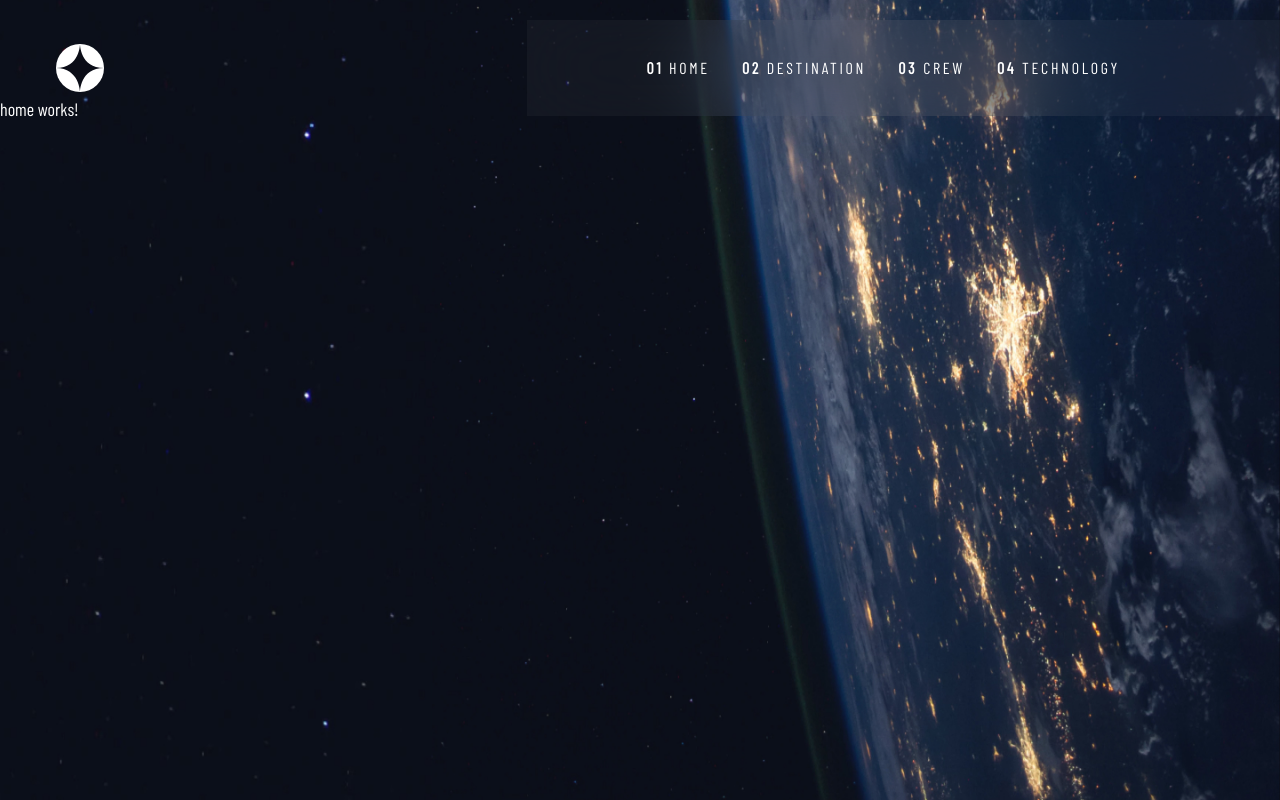
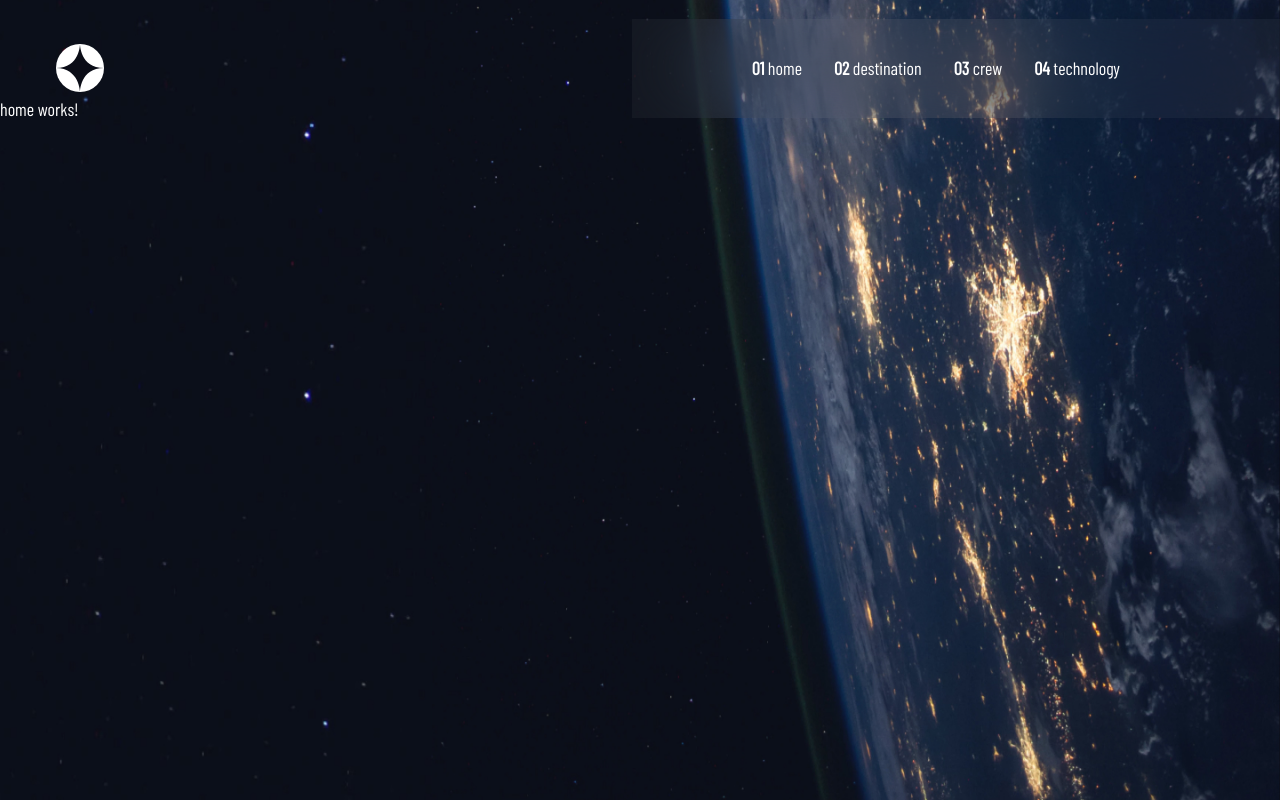
Before and after one commit to sh-ct/fem-i-space-tourism, an Angular app in the folder space-tourism-site/: page /home in a window 1280 px wide. Built offline with nearby package versions, Linux system fonts and the light colour scheme; a web font is replaced by a local one.

Commit message:
typography variables and media queries to assign different sizes at different breakpoints

```diff
--- a/space-tourism-site/src/assets/SCSS/base/_typography.scss
+++ b/space-tourism-site/src/assets/SCSS/base/_typography.scss
@@ -1,88 +1,156 @@
+@use '../layout/breakpoints';
+@use '../themes/theme';
+
 $ff-body: 'Barlow Condensed', sans-serif;
 $ff-accent: 'Bellefair', serif;
 
-$fw-100: 0.875rem;
-$fw-200: 1rem;
-$fw-300: 1.125rem;
-$fw-400: 1.75rem;
-$fw-500: 2rem;
-$fw-600: 3.5rem;
-$fw-700: 6.25rem;
-$fw-800: 9.375rem;
+$fs-000: 0.875rem;
+$fs-050: 0.938rem;
+$fs-100: 1rem;
+$fs-200: 1.125rem;
+$fs-300: 1.25rem;
+$fs-400: 1.5rem;
+$fs-500: 1.75rem;
+$fs-600: 2rem;
+$fs-700: 2.5rem;
+$fs-800: 3.5rem;
+$fs-900: 6.25rem;
+$fs-title: 5rem;
+$fs-title-large: 9.375rem;
+
+$ls-000: 0;
+$ls-100: 2px;
+$ls-200: 2.36px;
+$ls-300: 2.7px;
+$ls-400: 3.38px;
+$ls-500: 4.72px;
+
+:root {
+  // For Mobile
+  // GENERAL
+  --fs-body: #{$fs-050};
+  --fs-nav: #{$fs-100};
+  --ls-nav: #{$ls-300};
+  --fs-page-heading: #{$fs-100};
+  --ls-page-heading: #{$ls-300};
+
+  // HOME
+  --fs-home-heading: #{$fs-300};
+  --ls-home-heading: #{$ls-400};
+  --fs-home-heading-large: #{$fs-title};
+  --ls-home-heading-large: #{$ls-000};
+  --fs-home-cta: #{$fs-600};
+  --ls-home-cta: #{$ls-100};
+
+  // DESTINATIONS
+  --fs-dest-nav: #{$fs-000};
+  --ls-dest-nav: #{$ls-200};
+  --fs-dest-heading: #{$fs-700};
+  --fs-dest-stat-heading: #{$fs-000};
+  --ls-dest-stat-heading: #{$ls-200};
+  --fs-dest-stat-value: #{$fs-500};
+  --ls-dest-stat-value: #{$ls-000};
+
+  // CREW
+  --fs-crew-role: #{$fs-100};
+  --fs-crew-name: #{$fs-400};
+
+  // TECHNOLOGY
+  --fs-tech-heading: #{$fs-000};
+  --ls-tech-heading: #{$ls-200};
+  --fs-tech-vehicle: #{$fs-400};
+  --fs-tech-nav: #{$fs-100};
+}
 
 
-@mixin base-font {
+body {
   font-family: $ff-body;
-  font-weight: 400;
-  font-size: $fw-300;
+  font-size: var(--fs-body);
+  color: theme.$neutral;
+
 }
 
-body { @include base-font; }
+@mixin home-heading {
+  font-family: $ff-body;
+  font-size: var(--fs-home-heading);
+  letter-spacing: var(--ls-home-heading);
+  color: theme.$accent;
+  text-transform: uppercase;
 
-@mixin h1 {
-  font-family: $ff-accent;
-  font-size: $fw-800;
-  text-transform: uppercase;
+  span {
+    font-family: $ff-accent;
+    font-size: var(--fs-home-heading-large);
+    letter-spacing: 0;
+    color: theme.$home-heading;
+  }
 }
 
-h1 { @include h1; }
+@include breakpoints.for-tablet {
+  :root {
+    // For Tablet
+    // GENERAL
+    --fs-body: #{$fs-100};
+    --fs-nav: #{$fs-000};
+    --ls-nav: #{$ls-200};
+    --fs-page-heading: #{$fs-300};
+    --ls-page-heading: #{$ls-400};
 
-@mixin h2 {
-  font-family: $ff-accent;
-  font-size: $fw-700;
-  text-transform: uppercase;
+    // HOME
+    --fs-home-heading: #{$fs-300};
+    --ls-home-heading: #{$ls-400};
+    --fs-home-heading-large: #{$fs-title-large};
+
+    // DESTINATIONS
+    --fs-dest-nav: #{$fs-100};
+    --ls-dest-nav: #{$ls-300};
+    --fs-dest-heading: #{$fs-title};
+    --fs-dest-stat-heading: #{$fs-000};
+    --ls-dest-stat-heading: #{$ls-200};
+    --fs-dest-stat-value: #{$fs-500};
+
+    // CREW
+    --fs-crew-role: #{$fs-400};
+    --fs-crew-name: #{$fs-700};
+
+    // TECHNOLOGY
+    --fs-tech-heading: #{$fs-100};
+    --ls-tech-heading: #{$ls-300};
+    --fs-tech-vehicle: #{$fs-700};
+    --fs-tech-nav: #{$fs-400};
+  }
 }
 
-h2 { @include h2; }
+@include breakpoints.for-desktop {
+  :root {
+    // For Desktop
+    // GENERAL
+    --fs-body: #{$fs-200};
+    --fs-nav: #{$fs-100};
+    --ls-nav: #{$ls-300};
+    --fs-page-heading: #{$fs-500};
+    --ls-page-heading: #{$ls-500};
 
-@mixin h3 {
-  font-family: $ff-accent;
-  font-size: $fw-600;
-  text-transform: uppercase;
+    // HOME
+    --fs-home-heading: #{$fs-500};
+    --ls-home-heading: #{$ls-500};
+    --fs-home-heading-large: #{$fs-title-large};
+
+    // DESTINATIONS
+    --fs-dest-nav: #{$fs-100};
+    --ls-dest-nav: #{$ls-300};
+    --fs-dest-heading: #{$fs-900};
+    --fs-dest-stat-heading: #{$fs-000};
+    --ls-dest-stat-heading: #{$ls-200};
+    --fs-dest-stat-value: #{$fs-500};
+
+    // CREW
+    --fs-crew-role: #{$fs-600};
+    --fs-crew-name: #{$fs-800};
+
+    // TECHNOLOGY
+    --fs-tech-heading: #{$fs-100};
+    --ls-tech-heading: #{$ls-300};
+    --fs-tech-vehicle: #{$fs-800};
+    --fs-tech-nav: #{$fs-600};
+  }
 }
-
-h3 { @include h3; }
-
-@mixin h4 {
-  font-family: $ff-accent;
-  font-size: $fw-500;
-  text-transform: uppercase;
-}
-
-h4 { @include h4; }
-
-@mixin h5 {
-  font-family: $ff-body;
-  font-size: $fw-400;
-  letter-spacing: 4.75px;
-  text-transform: uppercase;
-}
-
-h5 { @include h5; }
-
-@mixin subheading {
-  font-family: $ff-accent;
-  font-size: $fw-400;
-  text-transform: uppercase;
-}
-
-.subheading { @include subheading; }
-
-@mixin sub-subheading {
-  font-family: $ff-body;
-  font-size: $fw-100;
-  letter-spacing: 2.36px;
-  text-transform: uppercase;
-}
-
-.sub-subheading { @include sub-subheading; }
-
-
-@mixin nav-text {
-  font-family: $ff-body;
-  font-size: $fw-200;
-  letter-spacing: 2.7px;
-  text-transform: uppercase;
-}
-
-.nav { @include nav-text; }
--- a/space-tourism-site/src/assets/SCSS/components/_buttons.scss
+++ b/space-tourism-site/src/assets/SCSS/components/_buttons.scss
@@ -0,0 +1,12 @@
+button {
+  border: none;
+  outline: none;
+  cursor: pointer;
+
+  border-radius: 100vw;
+  padding: 0.25rem 0.75rem;
+
+  &:is(:hover, :focus-visible) {
+    outline: none;
+  }
+}
--- a/space-tourism-site/src/assets/SCSS/themes/_theme.scss
+++ b/space-tourism-site/src/assets/SCSS/themes/_theme.scss
@@ -5,3 +5,5 @@ $neutral: hsl(0, 0%, 100%);
 $background: $primary;
 
 $font-color-body: $neutral;
+
+$home-heading: $neutral;
```
